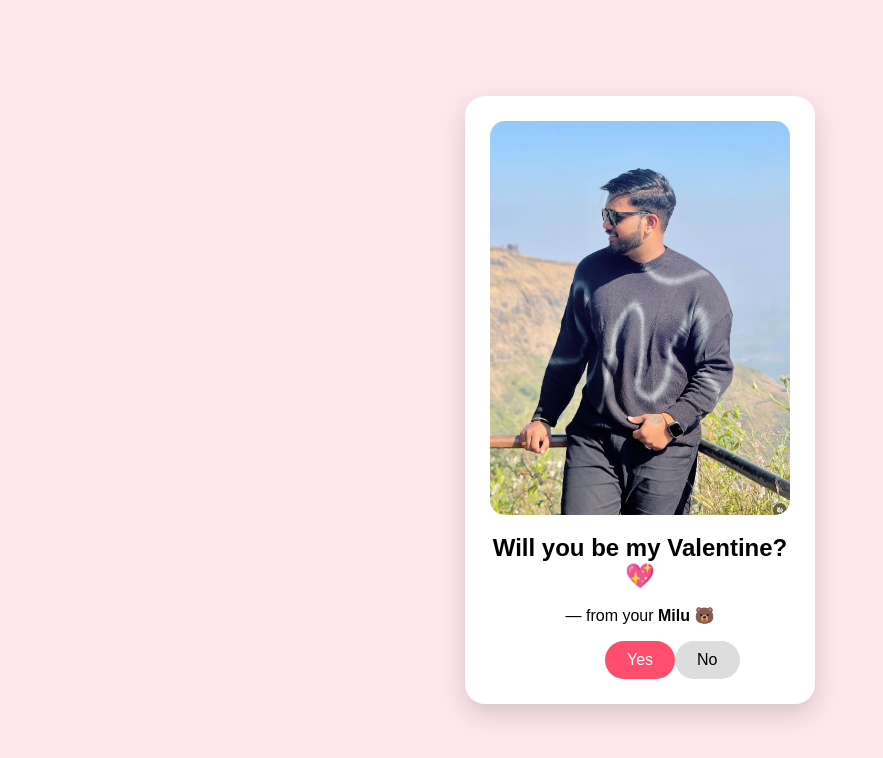
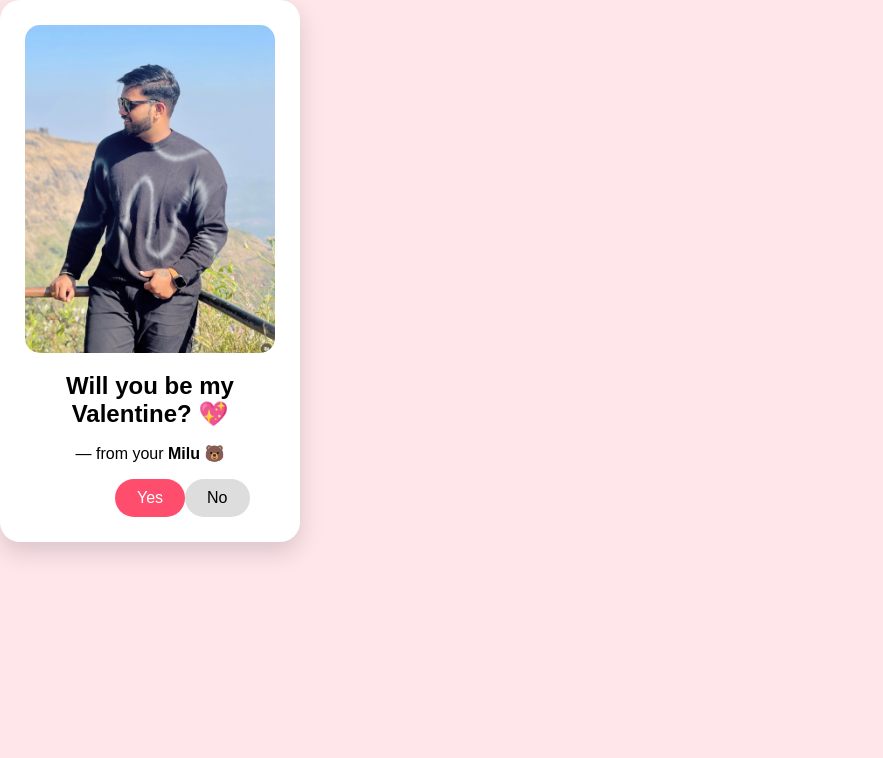
Before and after one commit to Devil-007-dotcom/Valentine, a plain HTML site: page index.html in a window 1280 px wide. Shown: the whole page, without its empty margins (0-883 px from the left). Drawn offline with Linux system fonts and the light colour scheme.

Commit message:
Update index.html

```diff
--- a/index.html
+++ b/index.html
@@ -7,7 +7,7 @@
 <style>
 body {
   margin: 0;
-  height: 100vh;
+  width: 300px;
   background: #ffe6eb;
   display: flex;
   justify-content: center;
```
